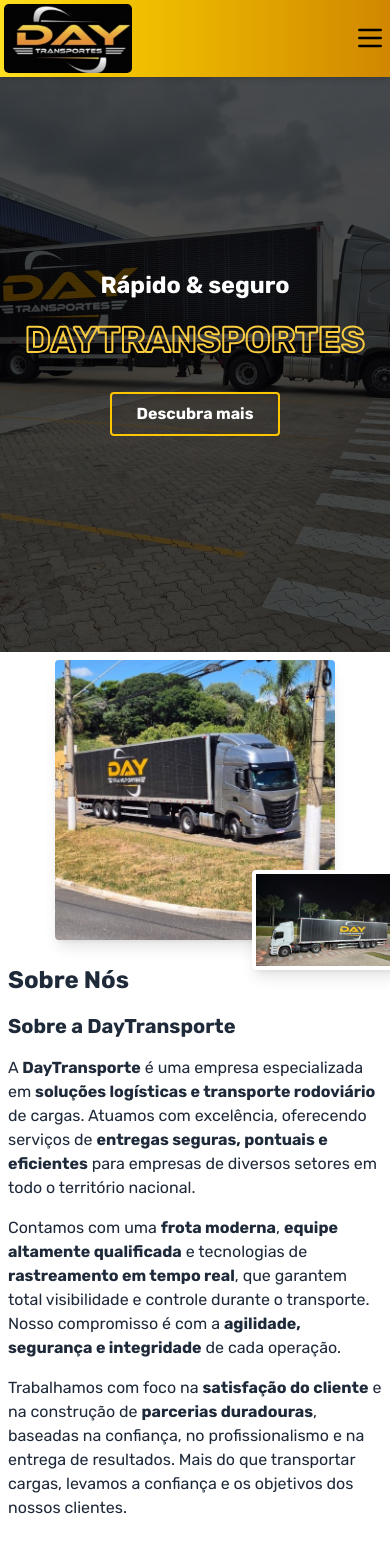
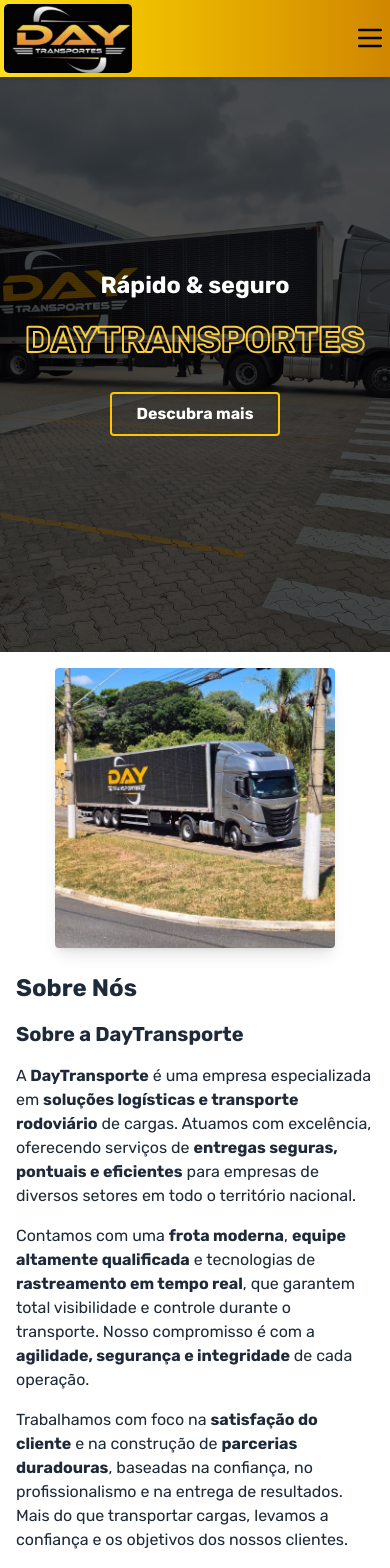
Before and after one commit to pedrovjesus/daytransporte, a Next.js app: page / in a window 390 px wide. Shown: the top 1568 px of the page. Built offline with nearby package versions, Linux system fonts and the light colour scheme.

Commit message:
fix: responsiveness correction

```diff
--- a/src/app/_components/sobre.tsx
+++ b/src/app/_components/sobre.tsx
@@ -5,8 +5,10 @@
 export function About() {
   return (
     <section id="sobre" className="relative w-full md:h-[650px] h-auto">
-      <section className=" hidden md:block">
+      {/* DESKTOP */}
+      <section className="hidden xl:block">
         <div className="grid grid-cols-1 md:grid-cols-2 gap-4 p-4 pt-1">
+          {/* Imagens sobrepostas */}
           <div className="relative flex items-center justify-center">
             <div className="bg-black w-50 h-50 absolute top-3 left-2">box</div>
             <div className="bg-yellow-400 w-50 h-50 absolute top-108 left-120">
@@ -19,7 +21,7 @@
                 alt="Caminhão 1"
                 quality={100}
                 priority
-                className="h-[30rem] w-[30rem]  shadow-lg object-cover"
+                className="h-[30rem] w-[30rem] shadow-lg object-cover"
               />
             </div>
             <div className="absolute left-100 top-90">
@@ -32,48 +34,45 @@
               />
             </div>
           </div>
-          <div>
-            <div className=" p-6 text-gray-800 max-w-3xl mx-auto">
+
+          {/* Texto */}
+          <div className="p-6 text-gray-800 max-w-3xl mx-auto">
             <h2 className="text-2xl font-bold mb-4">Sobre Nós</h2>
             <section className="mb-8">
-                <h2 className="text-xl font-bold mb-4">
-                  Sobre a DayTransporte
-                </h2>
+              <h2 className="text-xl font-bold mb-4">Sobre a DayTransporte</h2>
               <p className="mb-4">
-                  A <strong>DayTransporte</strong> é uma empresa especializada
-                  em{" "}
-                  <strong>soluções logísticas e transporte rodoviário</strong>{" "}
-                  de cargas. Atuamos com excelência, oferecendo serviços de{" "}
+                A <strong>DayTransporte</strong> é uma empresa especializada em{" "}
+                <strong>soluções logísticas e transporte rodoviário</strong> de
+                cargas. Atuamos com excelência, oferecendo serviços de{" "}
                 <strong>entregas seguras, pontuais e eficientes</strong> para
                 empresas de diversos setores em todo o território nacional.
               </p>
               <p className="mb-4">
                 Contamos com uma <strong>frota moderna</strong>,{" "}
                 <strong>equipe altamente qualificada</strong> e tecnologias de{" "}
-                  <strong>rastreamento em tempo real</strong>, que garantem
-                  total visibilidade e controle durante o transporte. Nosso
-                  compromisso é com a{" "}
-                  <strong>agilidade, segurança e integridade</strong> de cada
-                  operação.
+                <strong>rastreamento em tempo real</strong>, que garantem total
+                visibilidade e controle durante o transporte. Nosso compromisso
+                é com a <strong>agilidade, segurança e integridade</strong> de
+                cada operação.
               </p>
               <p className="mb-4">
-                  Trabalhamos com foco na <strong>satisfação do cliente</strong>{" "}
-                  e na construção de <strong>parcerias duradouras</strong>,
-                  baseadas na confiança, no profissionalismo e na entrega de
-                  resultados. Mais do que transportar cargas, levamos a
-                  confiança e os objetivos dos nossos clientes.
+                Trabalhamos com foco na <strong>satisfação do cliente</strong> e
+                na construção de <strong>parcerias duradouras</strong>, baseadas
+                na confiança, no profissionalismo e na entrega de resultados.
+                Mais do que transportar cargas, levamos a confiança e os
+                objetivos dos nossos clientes.
               </p>
             </section>
           </div>
         </div>
-        </div>
       </section>
-      <section className="block md:hidden p-2">
-        <div className="grid grid-cols-1 md:grid-cols-2 gap-6 max-w-7xl mx-auto items-center">
-          {/* Coluna das imagens */}
-          <div className="relative flex justify-center md:justify-start items-center">
-            {/* Imagem maior */}
-            <div className="relative w-[280px] h-[280px] md:w-[400px] md:h-[400px] rounded shadow-lg overflow-hidden">
+      {/* tablet */}
+      <section
+        className="hidden md:flex lg:hidden px-6 py-8 max-w-7xl mx-auto items-center gap-10"
+        style={{ minHeight: "650px" }}
+      >
+        {/* Imagem grande car1 à esquerda */}
+        <div className="flex-shrink-0 w-[40vw] max-w-[600px] h-[500px] relative rounded shadow-lg overflow-hidden">
           <Image
             src={car1}
             alt="Caminhão 1"
@@ -84,21 +83,56 @@
           />
         </div>
 
-            {/* Imagem menor sobreposta, deslocada */}
-            <div className="absolute bottom-[-30px] right-[-20px] w-[150px] h-[100px] md:w-[220px] md:h-[150px] rounded shadow-lg overflow-hidden border-4 border-white bg-yellow-400">
+        {/* Texto à direita */}
+        <div className="text-gray-800 max-w-xl">
+          <h2 className="text-3xl font-bold mb-6">Sobre Nós</h2>
+          <section>
+            <h3 className="text-2xl font-semibold mb-5">
+              Sobre a DayTransporte
+            </h3>
+            <p className="mb-5">
+              A <strong>DayTransporte</strong> é uma empresa especializada em{" "}
+              <strong>soluções logísticas e transporte rodoviário</strong> de
+              cargas. Atuamos com excelência, oferecendo serviços de{" "}
+              <strong>entregas seguras, pontuais e eficientes</strong> para
+              empresas de diversos setores em todo o território nacional.
+            </p>
+            <p className="mb-5">
+              Contamos com uma <strong>frota moderna</strong>,{" "}
+              <strong>equipe altamente qualificada</strong> e tecnologias de{" "}
+              <strong>rastreamento em tempo real</strong>, que garantem total
+              visibilidade e controle durante o transporte. Nosso compromisso é
+              com a <strong>agilidade, segurança e integridade</strong> de cada
+              operação.
+            </p>
+            <p>
+              Trabalhamos com foco na <strong>satisfação do cliente</strong> e
+              na construção de <strong>parcerias duradouras</strong>, baseadas
+              na confiança, no profissionalismo e na entrega de resultados. Mais
+              do que transportar cargas, levamos a confiança e os objetivos dos
+              nossos clientes.
+            </p>
+          </section>
+        </div>
+      </section>
+
+      {/* MOBILE */}
+      <section className="block md:hidden p-4">
+        <div className="flex flex-col items-center gap-6 max-w-7xl mx-auto">
+          {/* Apenas uma imagem com flexbox */}
+          <div className="w-[280px] h-[280px] rounded shadow-lg overflow-hidden relative">
             <Image
-                src={car2}
-                alt="Caminhão 2"
+              src={car1}
+              alt="Caminhão 1"
               quality={100}
               priority
               fill
               style={{ objectFit: "cover" }}
             />
           </div>
-          </div>
 
-          {/* Coluna do texto */}
-          <div className="text-gray-800 max-w-xl mx-auto md:mx-0">
+          {/* Texto abaixo da imagem */}
+          <div className="text-gray-800 max-w-xl">
             <h2 className="text-2xl font-bold mb-4">Sobre Nós</h2>
             <section className="mb-8">
               <h3 className="text-xl font-bold mb-4">Sobre a DayTransporte</h3>
```
Lines whose indentation alone changed are shown as unchanged.
